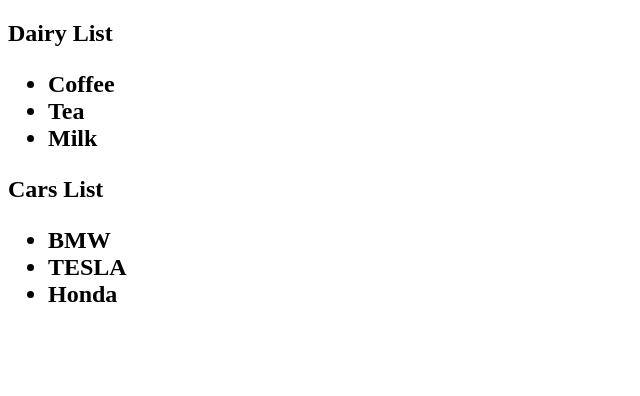
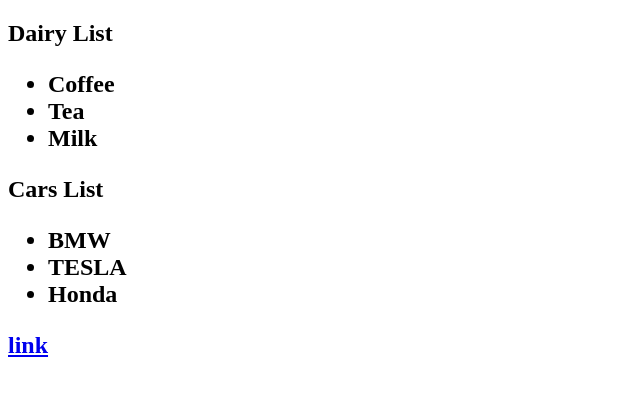
Before and after one commit to bhumihima/tagexample, a plain HTML site: page index.html in a window 1280 px wide. Shown: the whole page, without its empty margins (0-640 px from the left). Drawn offline with Linux system fonts and the light colour scheme.

Commit message:
link process is in progress

```diff
--- a/index.html
+++ b/index.html
@@ -14,5 +14,7 @@
         <li>Honda</li>
 </ul>
 
+<p><a href=”https://googlefffff.com”>link</a></p>
+
 </body>
 </html<ul>
```
